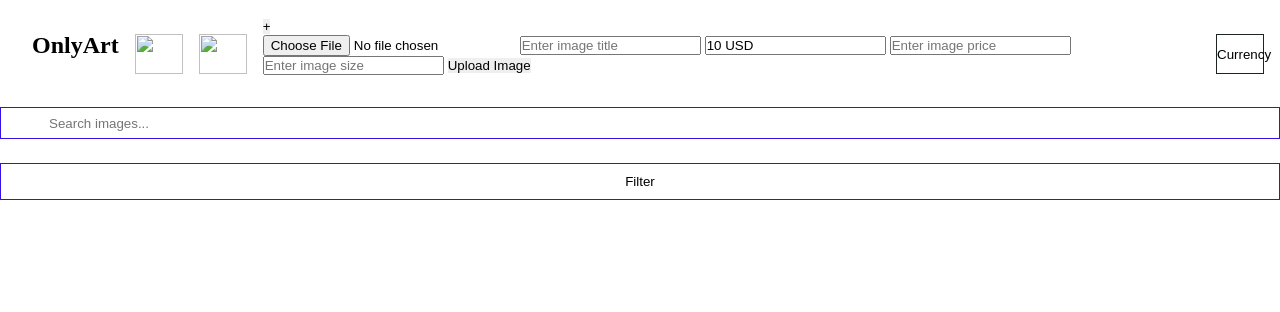
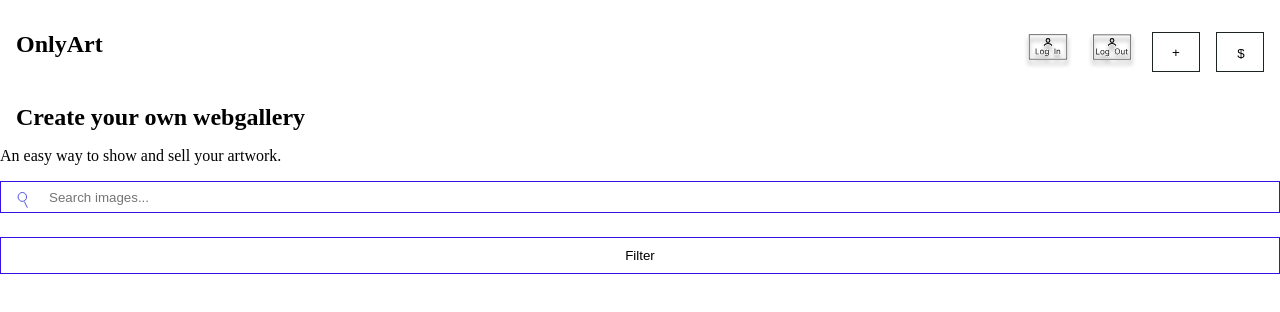
Before and after one commit to Tjoennaas/final_project, a plain HTML site: page dist/index.html in a window 1280 px wide. Drawn offline with Linux system fonts and the light colour scheme; a web font is replaced by a local one.

Commit message:
Shang logo files to svg.

```diff
--- a/dist/index.html
+++ b/dist/index.html
@@ -2,54 +2,56 @@
 <html lang="en">
 
 <head>
+
+
     <meta charset="UTF-8">
 
-    <link rel="stylesheet" href="../src/styles/uploadImageForm.css">
-    <link rel="stylesheet" href="../src/styles/filterAndSearchButton.css">
+    <link rel="stylesheet" href="../src/styles/imageUploadForm.css">
+    <link rel="stylesheet" href="../src/styles/filterAndSearch.css">
     <link rel="stylesheet" href="../src/styles/currencyMenu.css">
     <link rel="stylesheet" href="../src/styles/accountForm.css">
     <link rel="stylesheet" href="../src/styles/error.css">
-
+    <link rel="stylesheet" href="../src/styles/fonts.css">
     <link rel="stylesheet" href="../src/styles/reset.css">
     <link rel="stylesheet" href="../src/styles/variable.css">
-    <link rel="stylesheet" href="../src/styles/fonts.css">
     <link rel="stylesheet" href="../src/styles/styles.css">
 
 
+  </head>
     <body>
 
 
       <nav>
       <header>
-        <h2>OnlyArt</h2>
+        <h1>OnlyArt</h1>
       </header>
 
 
       <span class=" navigation-button">
 
-      <img class="account-form-button" src="../src/assets/Frame15.png" alt="">
-      <img class="sign-out-button" src ="../src/assets/Frame16.png" alt="">
+      <img class="account-form-button" src="../src/assets/Frame15.svg" alt="">
+      <img class="sign-out-button" src ="../src/assets/Frame16.svg" alt="">
 
 
       <div class = "upload-container">
-      <button class="upload-toggleform"> + </button>
+      <button class="upload-toggleform">+</button>
       <div class = "upload-menu">
 
       <form class="upload-form">
         <input type="file" class="image-input" accept="image/*" required>
         <input type="text" class="title-input" placeholder="Enter image title" required>
-        <input type="text" class="price-input" data-base-price="10" value="10 USD" placeholder="Enter image price" required>
-        <input type="text" class="price-input" placeholder="Enter image price" required>
-       <input type="text" class="size-input" placeholder="Enter image size" required>
+        <input type="text" class="size-input" placeholder="Enter image size" required>
+        <input type="text" class="price-input" value="  USD" required>
 
-       <p class="image-error"style="display: none;"></p>
+
+       <p class="image-error"></p>
        <button type="submit">Upload Image</button>
        </form>
      </div>
      </div>
 
      <div class="currency-container">
-       <button class="currency-toggle">Currency</button>
+       <button class="currency-toggle">$</button>
       <div class="currency-menu">
          <div class="currency-option" data-currency="USD">USD</div>
          <div class="currency-option" data-currency="EUR">EUR</div>
@@ -60,15 +62,22 @@
      </span>
      </nav>
 
+    <main class ="frontpage-container">
      <div class ="frontpage">
 
-     </div>
+      <div class="frontpage-text">
+    <h2>Create your own webgallery </h2>
+    <p>An easy way to show and sell your artwork. </p>
+    </div>
     </div>
 
+    </main>
+   <!-- </div> -->
 
-    <main>
-     <div class = "sign-in-form-container">
-       <div class="signin-menu">
+
+
+       <div class = "sign-in-form-container">
+      <!-- <div class="signin-menu"> -->
       <form class="sign-in-form">
        <button class="sign-in-form-close">X</button>
         <label for="email">Email<sup>*</sup></label>
@@ -80,7 +89,7 @@
         <button class="sign-in-button">Sign in</button>
 
         <p class="sign-up-message">
-          Don't have an account? create one
+         create account
           <button class="signup-form-open">here</button>
         </p>
         <p class="error-message"></p>
@@ -114,13 +123,13 @@
            </form>
          </div>
        </div>
-    </div>
-     </main>
+   <!-- </div> -->
+
 
      <div class="content-main-container">
      <div class="search-section">
      <input type="text" class="search-input" placeholder="Search images...">
-     <button class="search-button"> <img src="../src/assets/Group 1.png" alt=""></button>
+     <button class="search-button"> <img src="../src/assets/Frame14.svg" alt=""></button>
 
 
            <div class="accordion">
```
